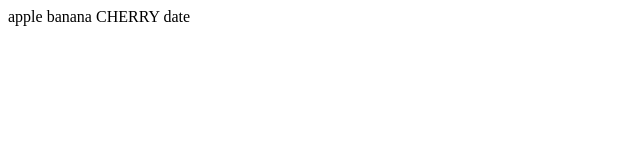
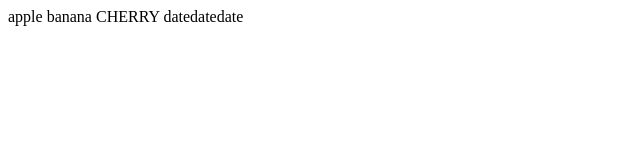
Before and after one commit to jeliaaa/team-links, a plain HTML site: page index.html in a window 1280 px wide. Shown: the full height of the page, 0-640 px from the left. Drawn offline with Linux system fonts and the light colour scheme.

Commit message:
new change

```diff
--- a/index.html
+++ b/index.html
@@ -9,6 +9,6 @@
     <span>apple</span>
     <span>banana</span>
     <span>CHERRY</span>
-    <span>date</span>
+    <span>datedatedate</span>
 </body>
 </html>
```
